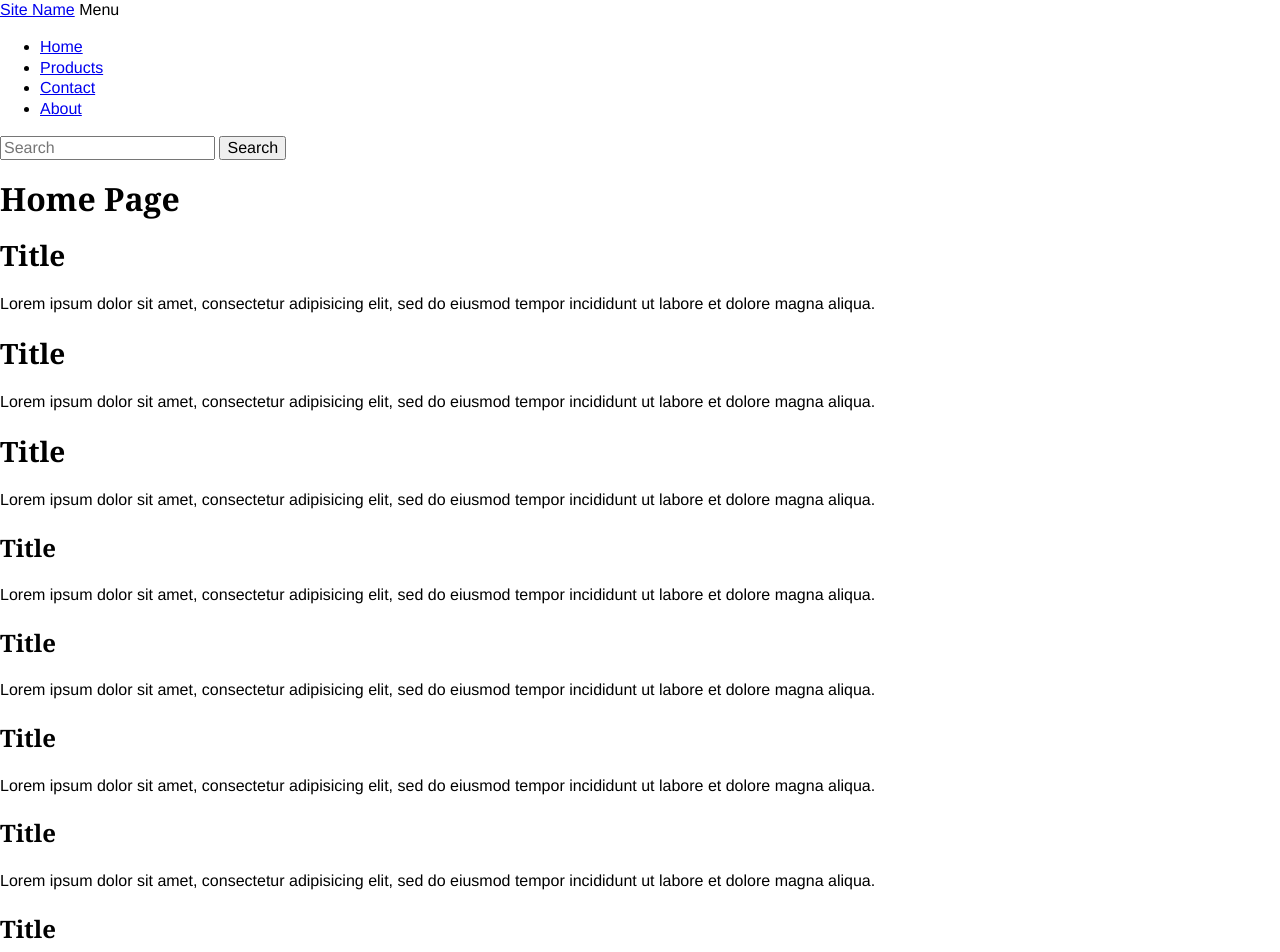
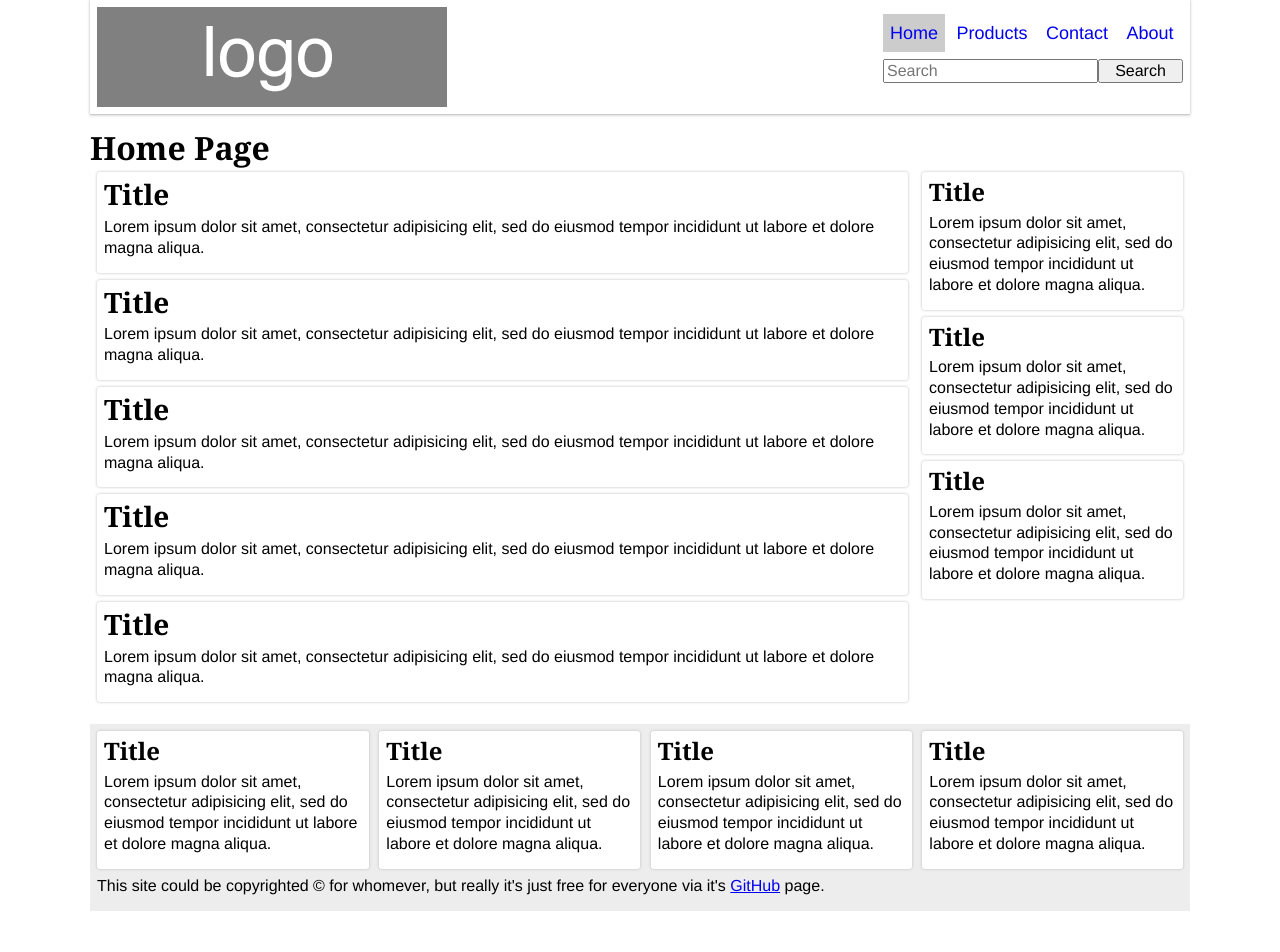
Before and after one commit to EvanLovely/student-sandbox--simple, a plain HTML site: page index.html in a window 1280 px wide. Shown: the top 952 px of the page. After the commit the page ends 926 px from the top, so only its background shows below. Drawn offline with Linux system fonts and the light colour scheme.

Commit message:
setting it all up

```diff
--- a/about.html
+++ /dev/null
@@ -1,33 +0,0 @@
-<!doctype html>
-<html>
-    <head>
-        <meta charset="utf-8">
-        <meta http-equiv="X-UA-Compatible" content="IE=edge,chrome=1">
-        <title>About Page | Sandbox</title>
-        <meta name="description" content="">
-        <meta name="viewport" content="width=device-width, initial-scale=1">
-
-        <link rel="stylesheet" href="css/normalize.css">
-        <link rel="stylesheet" href="css/main.css">
-
-    </head>
-    <body>
-
-        <header class="main-header">
-          <nav class="main-nav">
-            <ul>
-              <li><a href="index.html">Home</a></li>
-              <li><a href="products.html">Products</a></li>
-              <li><a href="contact.html">Contact</a></li>
-              <li><a href="about.html" class="active">About</a></li>
-            </ul>
-          </nav>
-        </header>
-
-        <h1 class="page-title">About Page</h1>
-        <p>Hello world! This is HTML5 Boilerplate.</p>
-
-        <script src="js/vendor/jquery-1.11.2.min.js"></script>
-        <script src="js/main.js"></script>
-    </body>
-</html>
--- a/css/components/card.css
+++ b/css/components/card.css
@@ -0,0 +1,11 @@
+.card {
+  box-shadow: 0 0 3px 0 hsl(0, 0%, 73%);
+  border-radius: 3px;
+  padding: 7px;
+  margin-bottom: 7px;
+  background: hsl(0, 0%, 100%);
+}
+
+.card__title {
+
+}
--- a/css/global/footer.css
+++ b/css/global/footer.css
@@ -0,0 +1,30 @@
+.main-footer {
+  background: hsl(0, 0%, 93%);
+  padding: 7px;
+}
+
+@media only screen and (min-width : 768px) {
+  .main-footer__slot {
+    width: 49%;
+    float: left;
+  }
+  .main-footer__slot:nth-child(odd) {
+    float: right;
+  }
+  .main-footer__info {
+    clear: both;
+  }
+}
+
+@media only screen and (min-width : 950px) {
+  .main-footer__slot {
+    width: 25%;
+    padding-left: 1%;
+  }
+  .main-footer__slot:nth-child(1) {
+    padding-left: 0;
+  }
+  .main-footer__slot:nth-child(odd) {
+    float: left;
+  }
+}
--- a/css/global/header.css
+++ b/css/global/header.css
@@ -0,0 +1,123 @@
+.main-header {
+  border-bottom: solid 1px hsl(0, 0%, 80%);
+  box-shadow: 0 0 3px 0 hsl(0, 0%, 73%);
+  padding: 7px;
+  /* Since all the children have either `float: left/right` or `position: absolute` (which removes them from the "flow" of the document) this parent collapses. Adding the line below prevents that. Weird, I know. For more, Google "css clearfix" */
+  overflow: hidden;
+}
+
+.main-header__logo {
+  /* Half the size of the background-image - allows double density "retina" images for smaller devices */
+  width: 72px;
+  height: 37px;
+  /* This image is 144px x 74px */
+  background-image: url("../../img/logo--small.png");
+  background-size: contain;
+  /* Hides the text when we do image replacement */
+  text-indent: -9999px;
+  display: block;
+  float: left;
+}
+
+.main-header__nav-toggle {
+  float: right;
+  cursor: pointer;
+  background-image: url("../../img/bars.png");
+  text-indent: -9999px;
+  height: 37px;
+  width: 37px;
+  background-size: contain;
+}
+
+.has-nav-open .main-header__nav-toggle {
+  background-image: url("../../img/times.png");
+}
+
+.main-header__nav {
+  display: none;
+}
+
+.has-nav-open .main-header__nav {
+  display: block;
+}
+
+.main-header__nav {
+  clear: both;
+}
+
+.main-header__nav ul {
+  margin: 0;
+  padding: 7px 0;
+}
+
+.main-header__nav li {
+  list-style-type: none;
+  margin: 0;
+  padding: 0;
+}
+
+.main-header__nav a {
+  display: block;
+  padding: 7px;
+  text-decoration: none;
+  font-size: 18px;
+  border-bottom: solid 1px hsl(0, 0%, 80%);
+}
+
+.main-header__nav li:nth-child(1) a {
+  border-top: solid 1px hsl(0, 0%, 80%);
+}
+
+.main-header__nav a:hover {
+  text-decoration: none;
+  background-color: hsl(0, 0%, 90%);
+}
+
+.main-header__nav .active {
+  background-color: hsl(0, 0%, 80%);
+}
+
+.main-header__search {
+  padding-right: 85px;
+  position: relative;
+}
+
+.main-header__search input[type="text"] {
+  width: 100%;
+}
+
+.main-header__search input[type="submit"] {
+  width: 85px;
+  position: absolute;
+  right: 0;
+  top: 0;
+}
+
+@media only screen and (min-width: 768px) {
+  .main-header__logo {
+    /* This is full width since not as many laptops have retina screens */
+    width: 350px;
+    height: 100px;
+    /* This image is 350px x 100px */
+    background-image: url("../../img/logo--large.png");
+  }
+  .main-header__nav-toggle {
+    display: none;
+  }
+  .main-header__nav {
+    display: block;
+    float: right;
+    clear: none;
+  }
+  .main-header__nav li {
+    display: inline-block;
+  }
+  .main-header__nav a {
+    display: inline-block;
+    border-bottom-width: 0;
+  }
+  .main-header__search {
+    clear: both;
+    float: right;
+  }
+}
--- a/css/global/html-elements.css
+++ b/css/global/html-elements.css
@@ -0,0 +1,3 @@
+* {
+  box-sizing: border-box;
+}
--- a/css/global/site-layout.css
+++ b/css/global/site-layout.css
@@ -0,0 +1,31 @@
+.site-container {
+  max-width: 1100px;
+  margin: 0 auto;
+}
+
+.main-header,
+.main-content,
+.main-sidebar,
+.main-footer {
+  margin-bottom: 15px;
+}
+
+.main-content,
+.main-sidebar {
+  padding-left: 7px;
+  padding-right: 7px;
+}
+
+@media only screen and (min-width : 768px) {
+  .main-content {
+    width: 75%;
+    float: left;
+  }
+  .main-sidebar {
+    width: 25%;
+    float: right;
+  }
+  .main-footer {
+    clear: both;
+  }
+}
--- a/css/global/typography.css
+++ b/css/global/typography.css
@@ -13,6 +13,8 @@ h6 {
   font-family: Georgia, Times, serif;
   font-weight: bold;
   line-height: 1.1;
+  margin-top: 0;
+  margin-bottom: 7px;
 }
 
 h1 {
@@ -38,3 +40,7 @@ h5 {
 h6 {
   font-size: 16px;
 }
+
+p {
+  margin: 0 0 7px 0;
+}
--- a/index.html
+++ b/index.html
@@ -19,12 +19,15 @@
 </head>
 <body>
 
+<div class="site-container">
+
+
   <header class="main-header">
     <a href="/" class="main-header__logo">Site Name</a>
     <span class="main-header__nav-toggle js-nav-toggle">Menu</span>
 
     <div class="main-header__nav">
-    <nav class="main-nav">
+      <nav>
         <ul>
           <li><a href="index.html" class="active">Home</a></li>
           <li><a href="products.html">Products</a></li>
@@ -41,8 +44,21 @@
     </div>
   </header>
 
+  <h1 class="page-title">Home Page</h1>
+
   <section class="main-content">
-  <h1 class="main-content__title">Home Page</h1>
+    <article class="card">
+      <h2 class="card__title">Title</h2>
+
+      <p>Lorem ipsum dolor sit amet, consectetur adipisicing elit, sed do eiusmod tempor incididunt ut labore et dolore
+        magna aliqua.</p>
+    </article>
+    <article class="card">
+      <h2 class="card__title">Title</h2>
+
+      <p>Lorem ipsum dolor sit amet, consectetur adipisicing elit, sed do eiusmod tempor incididunt ut labore et dolore
+        magna aliqua.</p>
+    </article>
     <article class="card">
       <h2 class="card__title">Title</h2>
 
@@ -125,8 +141,10 @@
     </div>
     <p class="main-footer__info">This site could be copyrighted &copy; for whomever, but really it's just free for
       everyone via it's <a href="https://github.com/EvanLovely/student-sandbox--simple">GitHub</a> page.</p>
+  </footer>
+</div>
+
 <script src="js/vendor/jquery-1.11.2.min.js"></script>
 <script src="js/main.js"></script>
-</footer>
 </body>
 </html>
--- a/js/main.js
+++ b/js/main.js
@@ -1,3 +1,8 @@
 $(document).ready(function () {
-    $('body').addClass('this-class-added-by-jQuery');
+
+  $('.js-nav-toggle').click(function() {
+    $('body').toggleClass('has-nav-open');
+  });
+
+  $('html').addClass('js');
 });
```
Also changed, not shown: contact.html (deleted, +0 -33 lines), products.html (deleted, +0 -33 lines), img/bars.png (added), img/logo--large.png (added), img/logo--small.png (added), img/times.png (added). Lines whose indentation alone changed are shown as unchanged.
